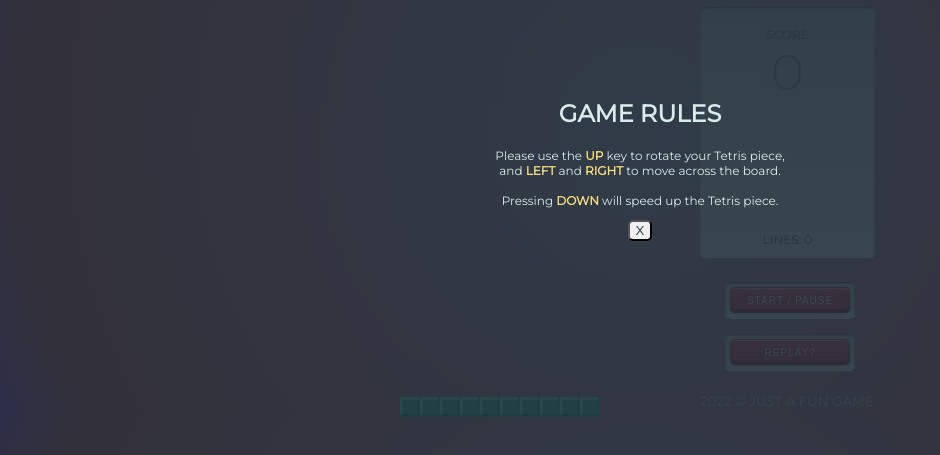
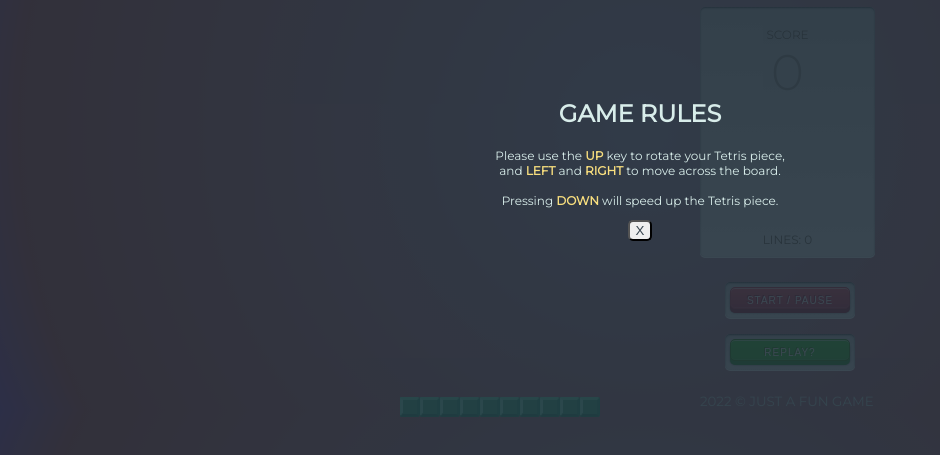
Before and after one commit to cokorie/tetris, a plain HTML site: page index.html in a window 1280 px wide. Shown: the part 151-606 px from the top of the page, without its empty margins (0-940 px from the left). Drawn offline with Linux system fonts and the light colour scheme.

Commit message:
Update Replay Button Styling - Green

```diff
--- a/css/style.css
+++ b/css/style.css
@@ -197,6 +197,21 @@
     font-size: 1.2rem;
   }
 
+  #replay {
+    background: #4ea12e;
+    text-shadow: -1px -1px 0 #4ea12e;
+    border: 1px solid #4ea12e;
+    background-image: linear-gradient(to bottom, #51dd4c, #4fd14a);
+    box-shadow: 0 1px 0 rgba(255, 255, 255, 0.5) inset,
+      0 -1px 0 rgba(255, 255, 255, 0.1) inset, 0 4px 0 #49b149,
+      0 4px 2px rgba(0, 0, 0, 0.5);
+  }
+
+  #replay:hover {
+    background: #4ea12e;
+    background-image: linear-gradient(top, #4bb44b, #6cf66c);
+  }
+
   /* Menu */
   .container {
     max-width: 600px;
```
